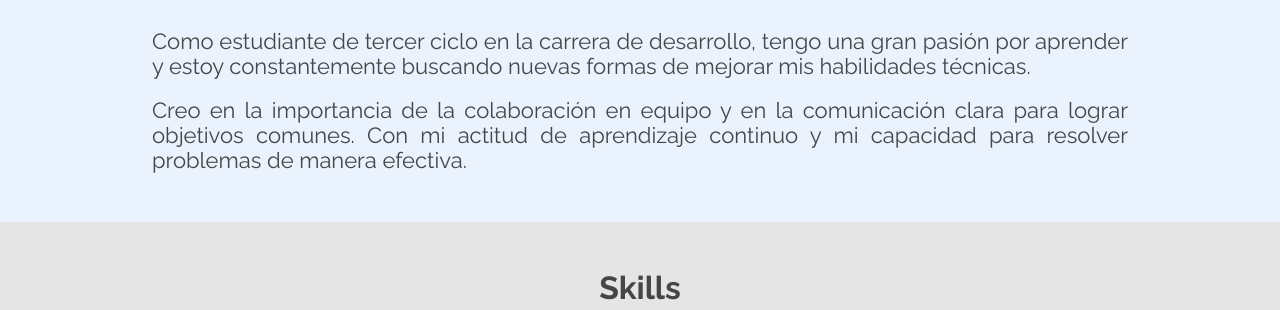
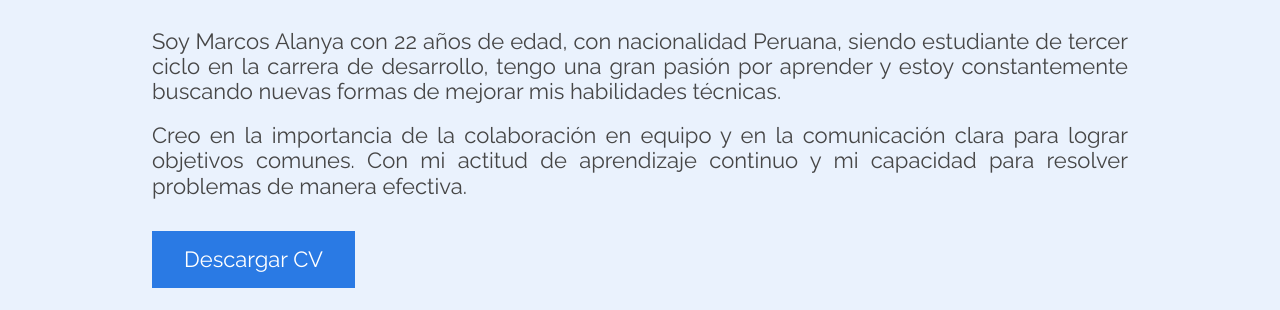
Before and after one commit to MarcosAlanya19/Challenge-2-Oracle-One, a plain HTML site: page index.html in a window 1280 px wide. Shown: the part 490-800 px from the top of the page. Drawn offline with Linux system fonts and the light colour scheme.

Commit message:
ADD: Btn de archivo pdf

```diff
--- a/index.css
+++ b/index.css
@@ -425,3 +425,15 @@ header {
     flex: 1;
   }
 }
+
+.btn-download button {
+  margin-top: 2rem;
+  padding: 1rem 2rem;
+  border: 0;
+  color: #fff;
+  background-color: #2a7ae4 !important;
+}
+
+.btn-download button:hover {
+  background-color: #87ceeb;
+}
--- a/index.html
+++ b/index.html
@@ -76,8 +76,9 @@
       <section id="sobre" class="bg-blue">
         <h2 class="title-section">Sobre mi</h2>
         <p class="justify"
-          >Como estudiante de tercer ciclo en la carrera de desarrollo, tengo una
-          gran pasión por aprender y estoy constantemente buscando nuevas formas de
+          >Soy Marcos Alanya con 22 años de edad, con nacionalidad Peruana, siendo
+          estudiante de tercer ciclo en la carrera de desarrollo, tengo una gran
+          pasión por aprender y estoy constantemente buscando nuevas formas de
           mejorar mis habilidades técnicas.
         </p>
         <br />
@@ -86,6 +87,10 @@
           clara para lograr objetivos comunes. Con mi actitud de aprendizaje continuo
           y mi capacidad para resolver problemas de manera efectiva.
         </p>
+
+        <a class="btn-download" href="./CV.pdf" download>
+          <button>Descargar CV</button>
+        </a>
       </section>
 
       <section id="skills">
```
Also changed, not shown: 1 other file.
